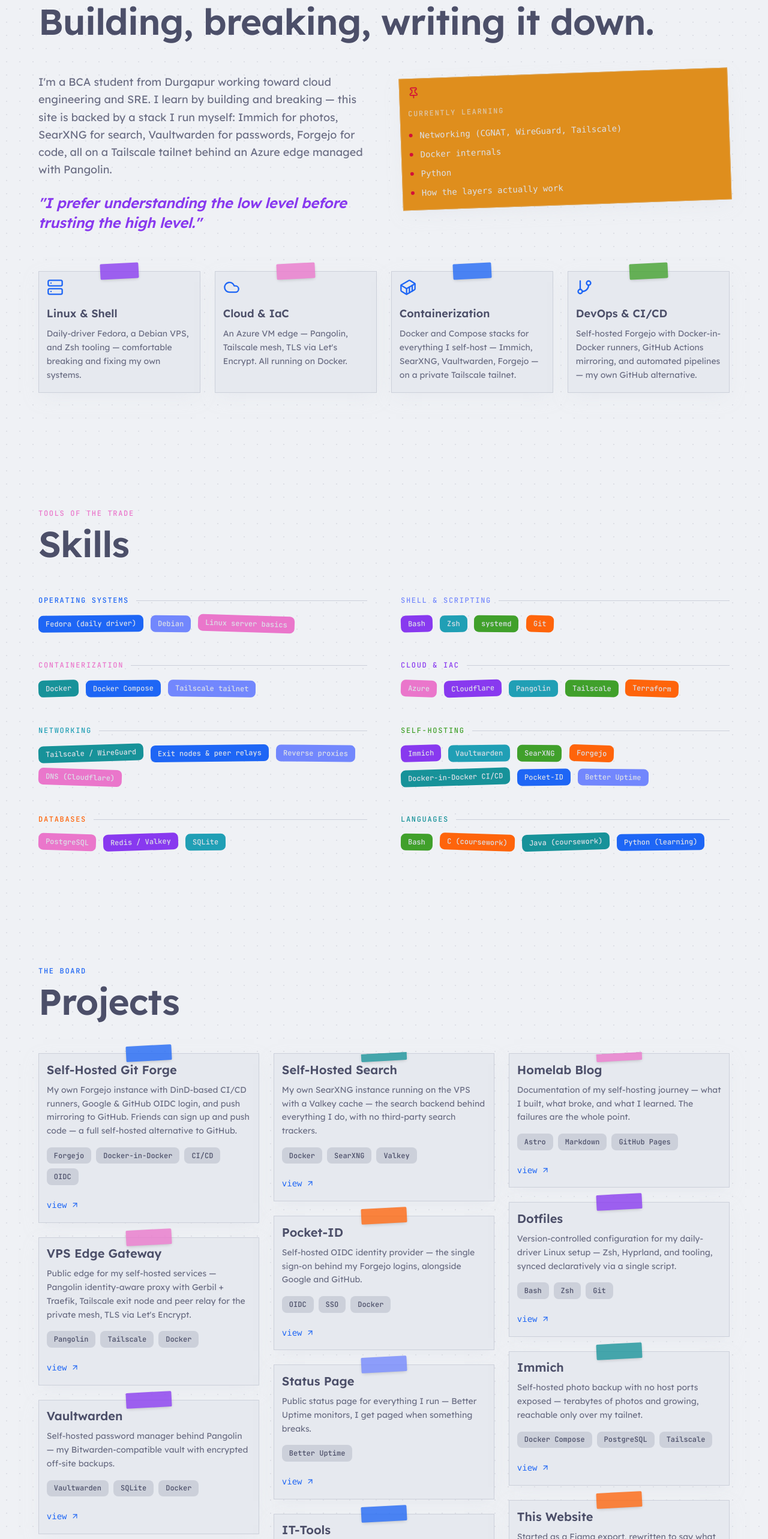
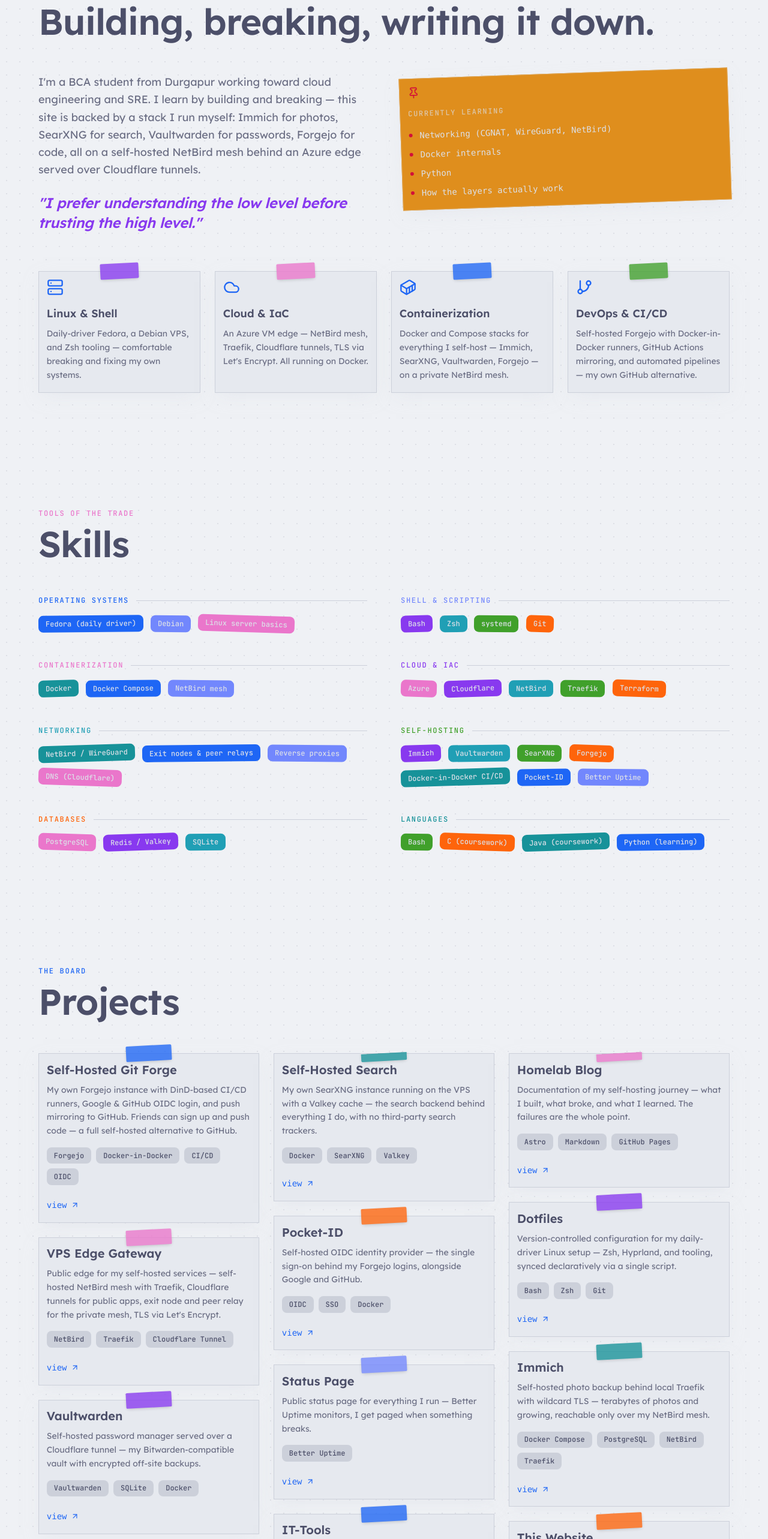
Before and after one commit to D3B-0x0/D3B-0x0.github.io, a React (Vite) app: page / in a window 1280 px wide. Shown: the part 920-3486 px from the top of the page at 60% size. Built offline with nearby package versions, Linux system fonts and the light colour scheme.

Commit message:
fix: update links and stack to post-Pangolin reality (flat domains, NetBird mesh, local Traefik)

```diff
--- a/src/app/components/About.tsx
+++ b/src/app/components/About.tsx
@@ -34,12 +34,12 @@
     {
       icon: Cloud,
       title: "Cloud & IaC",
-      description: "An Azure VM edge — Pangolin, Tailscale mesh, TLS via Let's Encrypt. All running on Docker.",
+      description: "An Azure VM edge — NetBird mesh, Traefik, Cloudflare tunnels, TLS via Let's Encrypt. All running on Docker.",
     },
     {
       icon: Container,
       title: "Containerization",
-      description: "Docker and Compose stacks for everything I self-host — Immich, SearXNG, Vaultwarden, Forgejo — on a private Tailscale tailnet.",
+      description: "Docker and Compose stacks for everything I self-host — Immich, SearXNG, Vaultwarden, Forgejo — on a private NetBird mesh.",
     },
     {
       icon: GitBranch,
@@ -72,8 +72,8 @@
               I'm a BCA student from Durgapur working toward cloud engineering and SRE. I
               learn by building and breaking — this site is backed by a stack I run
               myself: Immich for photos, SearXNG for search, Vaultwarden for passwords,
-              Forgejo for code, all on a Tailscale tailnet behind an Azure edge managed
-              with Pangolin.
+              Forgejo for code, all on a self-hosted NetBird mesh behind an Azure edge
+              served over Cloudflare tunnels.
             </p>
             <p className="display italic text-2xl leading-snug" style={{ color: "var(--ctp-mauve)" }}>
               "I prefer understanding the low level before trusting the high level."
@@ -99,7 +99,7 @@
               </p>
               <ul className="space-y-3 font-mono text-sm" style={{ color: "var(--ctp-crust)" }}>
                 {[
-                  "Networking (CGNAT, WireGuard, Tailscale)",
+                  "Networking (CGNAT, WireGuard, NetBird)",
                   "Docker internals",
                   "Python",
                   "How the layers actually work",
--- a/src/app/components/Skills.tsx
+++ b/src/app/components/Skills.tsx
@@ -46,15 +46,15 @@
     },
     {
       category: "Containerization",
-      skills: ["Docker", "Docker Compose", "Tailscale tailnet"],
+      skills: ["Docker", "Docker Compose", "NetBird mesh"],
     },
     {
       category: "Cloud & IaC",
-      skills: ["Azure", "Cloudflare", "Pangolin", "Tailscale", "Terraform"],
+      skills: ["Azure", "Cloudflare", "NetBird", "Traefik", "Terraform"],
     },
     {
       category: "Networking",
-      skills: ["Tailscale / WireGuard", "Exit nodes & peer relays", "Reverse proxies", "DNS (Cloudflare)"],
+      skills: ["NetBird / WireGuard", "Exit nodes & peer relays", "Reverse proxies", "DNS (Cloudflare)"],
     },
     {
       category: "Self-Hosting",
--- a/src/config.ts
+++ b/src/config.ts
@@ -10,31 +10,31 @@
       title: "Self-Hosted Git Forge",
       description: "My own Forgejo instance with DinD-based CI/CD runners, Google & GitHub OIDC login, and push mirroring to GitHub. Friends can sign up and push code — a full self-hosted alternative to GitHub.",
       tech: ["Forgejo", "Docker-in-Docker", "CI/CD", "OIDC"],
-      link: "https://git.cloud.debnerd.in",
+      link: "https://git.debnerd.in",
     },
     {
       title: "VPS Edge Gateway",
-      description: "Public edge for my self-hosted services — Pangolin identity-aware proxy with Gerbil + Traefik, Tailscale exit node and peer relay for the private mesh, TLS via Let's Encrypt.",
-      tech: ["Pangolin", "Tailscale", "Docker"],
-      link: "https://pangolin.debnerd.in",
+      description: "Public edge for my self-hosted services — self-hosted NetBird mesh with Traefik, Cloudflare tunnels for public apps, exit node and peer relay for the private mesh, TLS via Let's Encrypt.",
+      tech: ["NetBird", "Traefik", "Cloudflare Tunnel"],
+      link: "https://netbird.debnerd.in",
     },
     {
       title: "Vaultwarden",
-      description: "Self-hosted password manager behind Pangolin — my Bitwarden-compatible vault with encrypted off-site backups.",
+      description: "Self-hosted password manager served over a Cloudflare tunnel — my Bitwarden-compatible vault with encrypted off-site backups.",
       tech: ["Vaultwarden", "SQLite", "Docker"],
-      link: "https://vault.cloud.debnerd.in",
+      link: "https://vault.debnerd.in",
     },
     {
       title: "Self-Hosted Search",
       description: "My own SearXNG instance running on the VPS with a Valkey cache — the search backend behind everything I do, with no third-party search trackers.",
       tech: ["Docker", "SearXNG", "Valkey"],
-      link: "https://searx.cloud.debnerd.in",
+      link: "https://searx.debnerd.in",
     },
     {
       title: "Pocket-ID",
       description: "Self-hosted OIDC identity provider — the single sign-on behind my Forgejo logins, alongside Google and GitHub.",
       tech: ["OIDC", "SSO", "Docker"],
-      link: "https://auth.cloud.debnerd.in",
+      link: "https://auth.debnerd.in",
     },
     {
       title: "Status Page",
@@ -44,9 +44,9 @@
     },
     {
       title: "IT-Tools",
-      description: "A collection of handy developer utilities — encoders, converters, generators — self-hosted behind Pangolin.",
+      description: "A collection of handy developer utilities — encoders, converters, generators — self-hosted over a Cloudflare tunnel.",
       tech: ["Docker", "Vue.js"],
-      link: "https://tools.cloud.debnerd.in",
+      link: "https://tools.debnerd.in",
     },
     {
       title: "Homelab Blog",
@@ -62,15 +62,15 @@
     },
     {
       title: "Immich",
-      description: "Self-hosted photo backup with no host ports exposed — terabytes of photos and growing, reachable only over my tailnet.",
-      tech: ["Docker Compose", "PostgreSQL", "Tailscale"],
+      description: "Self-hosted photo backup behind local Traefik with wildcard TLS — terabytes of photos and growing, reachable only over my NetBird mesh.",
+      tech: ["Docker Compose", "PostgreSQL", "NetBird", "Traefik"],
       link: "https://blog.debnerd.in",
     },
     {
       title: "This Website",
       description: "Started as a Figma export, rewritten to say what I actually do. Self-hosted on Forgejo with mirroring, deployed to GitHub Pages.",
       tech: ["React", "Vite", "Tailwind"],
-      link: "https://git.cloud.debnerd.in/d3b/website",
+      link: "https://git.debnerd.in/d3b/website",
     },
   ],
 }
```
